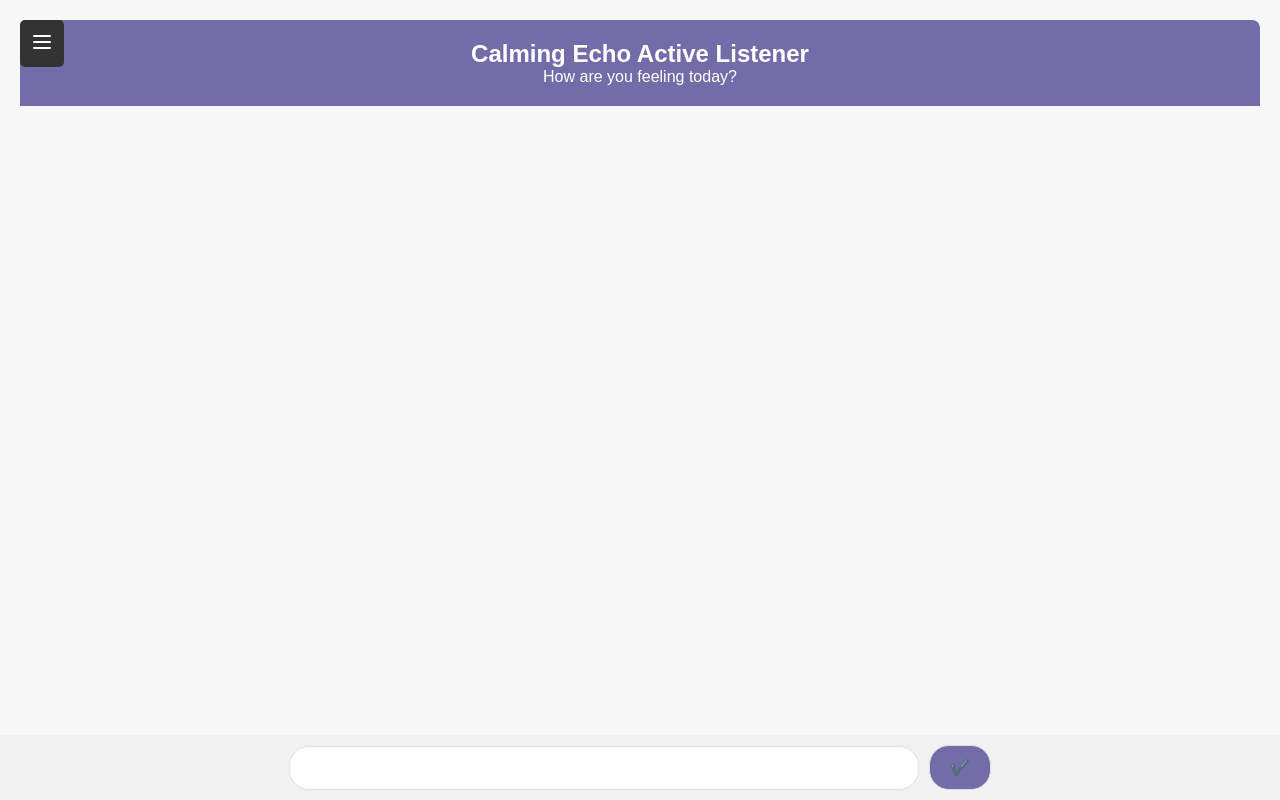
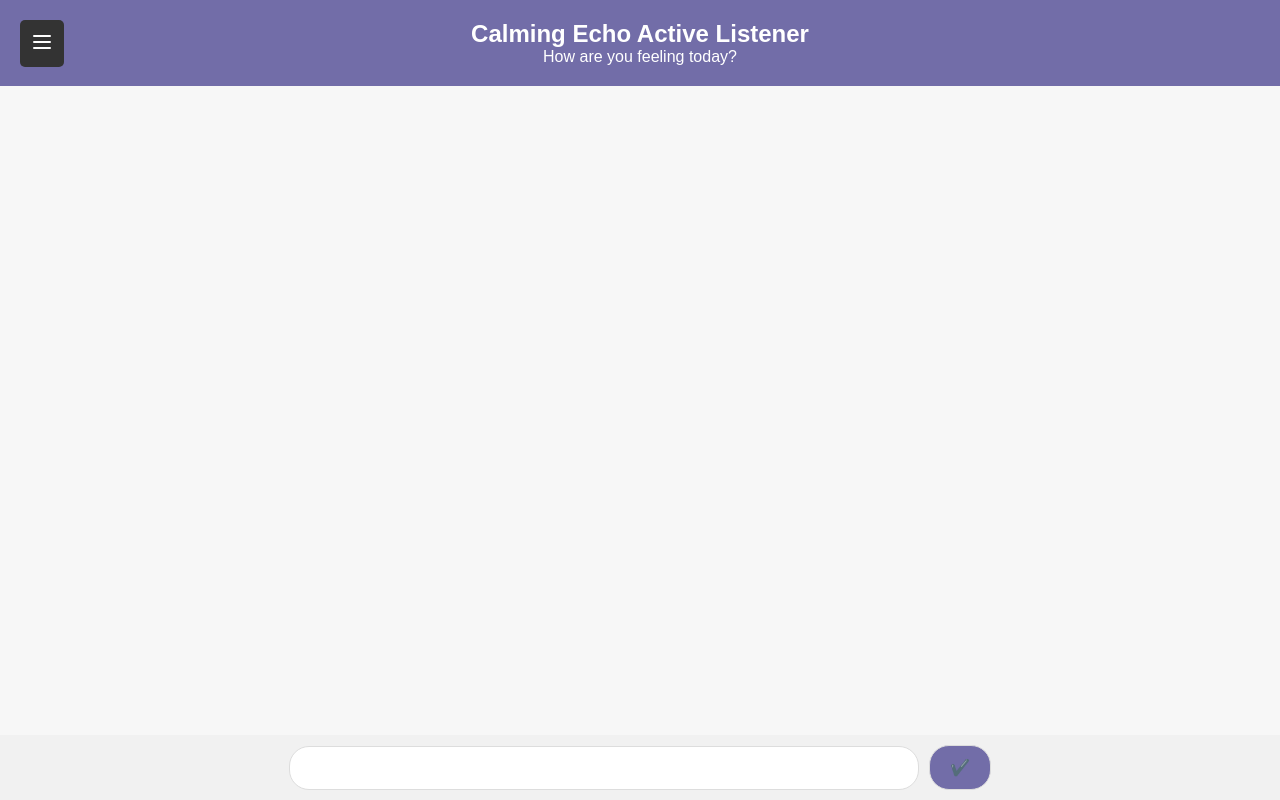
Before and after one commit to exdu1/comp313-402-group4-w25, a React (Vite) app in the folder client/: page /chat in a window 1280 px wide. Built offline with nearby package versions, Linux system fonts and the light colour scheme.

Commit message:
Update chatPage.css

```diff
--- a/client/src/routes/chatPage/chatPage.css
+++ b/client/src/routes/chatPage/chatPage.css
@@ -9,7 +9,6 @@
 
 .chat-container {
     flex: 1;
-    padding: 20px;
     display: flex;
     flex-direction: column;
     justify-content: space-between;
@@ -17,10 +16,14 @@
 
 .chat-header {
     background-color: #726DA8;
+    position: fixed;
+    top: 0;
+    margin: 0px;
+    width: 100%;
     color: white;
     padding: 20px;
     text-align: center;
-    border-radius: 8px 8px 0 0;
+    z-index: 1;
 }
 
 .messages-container {
@@ -39,19 +42,19 @@
 .user-message {
     padding: 10px;
     border-radius: 10px;
-    max-width: 80%; /* Controls the width of the message box */
-    word-wrap: break-word; /* Ensures long words break and wrap */
+    max-width: 80%;
+    word-wrap: break-word;
     margin-bottom: 10px;
 }
 
 .ai-message {
     background-color: #A0D2DB;
-    align-self: flex-start; /* Align AI message to the left */
+    align-self: flex-start;
 }
 
 .user-message {
     background-color: #BEE7E8;
-    align-self: flex-end; /* Align User message to the right */
+    align-self: flex-end;
 }
 
 .input-container {
```
